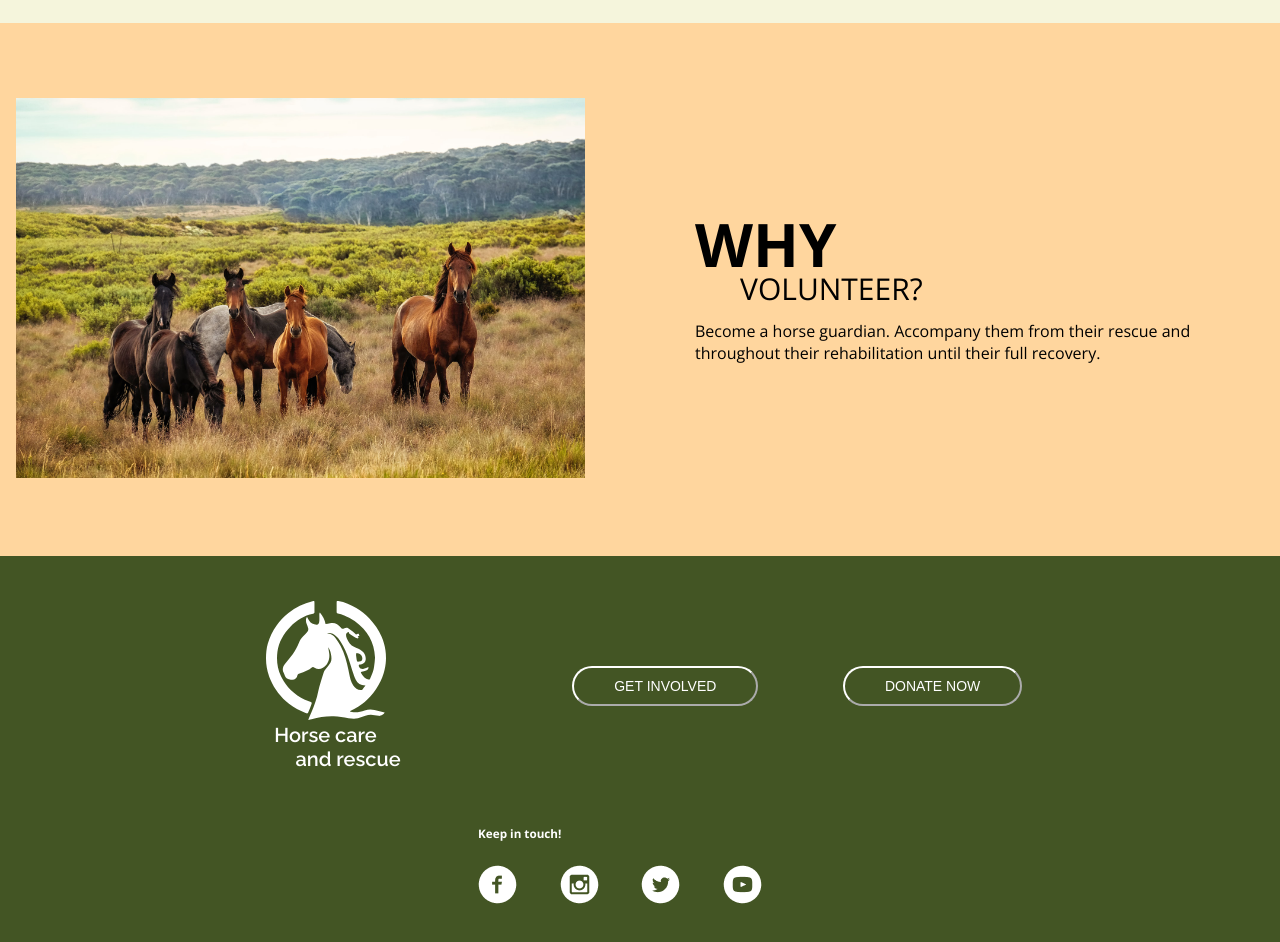
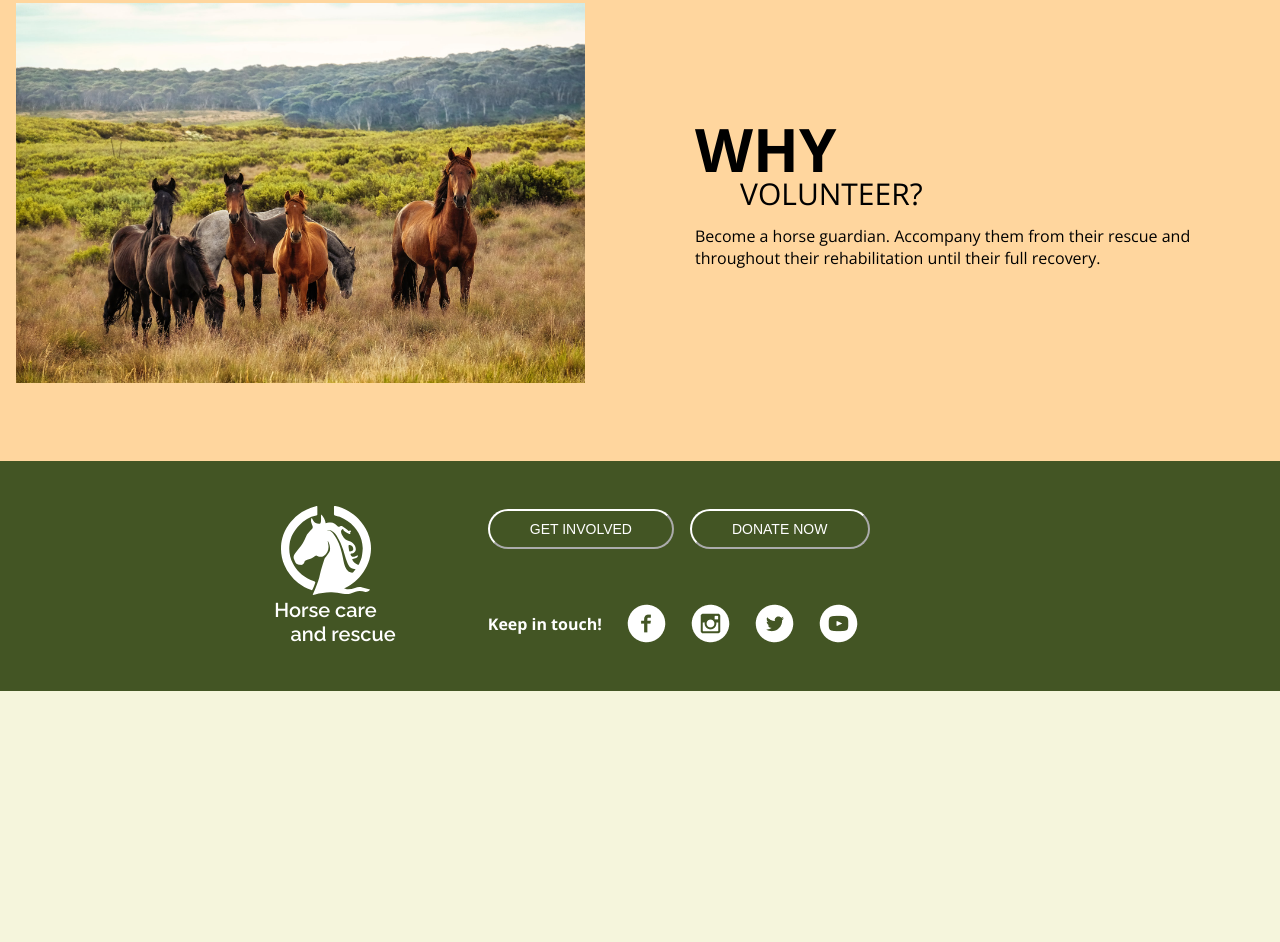
Before and after one commit to mignonemarianam/horse-care, a plain HTML site: page index.html in a window 1280 px wide. Shown: the part 1104-2046 px from the top of the page. After the commit the page ends 1795 px from the top, so only its background shows below. Drawn offline with nearby package versions, Linux system fonts and the light colour scheme.

Commit message:
Footer terminado, headers con img de fondo

```diff
--- a/css/style.css
+++ b/css/style.css
@@ -84,10 +84,13 @@ button {
 
 .header {
   height: 9.5rem;
-  background-color: #000000; /*color temporal para poder visualizar los items*/
   display: flex;
   justify-content: space-around;
   align-items: center;
+  position: absolute;
+  left: 0;
+  right: 0;
+  z-index: 1;
 }
 
 .header__logo-link {
@@ -115,9 +118,6 @@ button {
   padding-left: 2rem;
 }
 
-.header__nav-container {
-}
-
 .header__nav-list {
   display: flex;
   list-style: none;
@@ -125,9 +125,6 @@ button {
   padding: 0;
   gap: 3.5rem;
   font-size: 1.6rem;
-}
-
-.header__nav-list {
 }
 
 @media screen and (max-width: 767px) {
@@ -151,9 +148,6 @@ button {
   .header__nav-list {
     gap: 4rem;
   }
-}
-
-.header__nav-item {
 }
 
 .header__nav-link {
@@ -184,13 +178,12 @@ button {
 }
 
 .footer__subtitle {
-  padding-left: 4.5rem;
+  margin-right: -3.5rem;
 }
 
 .footer__grid {
   display: grid;
   grid-template-columns: repeat(4, 1fr);
-  grid-template-rows: repeat(2, 1fr);
   grid-gap: 1rem;
   max-width: 1440px;
   margin-right: auto;
@@ -199,7 +192,7 @@ button {
   padding-right: 1.6rem;
 }
 
-@media screen and (min-width: 768px) {
+@media screen and (min-width: 481px) {
   .footer__grid {
     grid-template-columns: repeat(8, 1fr);
     justify-content: center;
@@ -212,65 +205,89 @@ button {
 }
 
 .footer__logo img {
-  max-width: 12rem;
+  max-width: 9rem;
   width: 100%;
   height: auto;
 }
 
+@media screen and (min-width: 481px) {
+  .footer__logo {
+    grid-column: 2/4;
+  }
+}
+
 @media screen and (min-width: 768px) {
   .footer__logo {
-    grid-column: 2/4;
-    text-align: center;
+    grid-row: 1/3;
   }
 }
 
 .footer__button {
   grid-column: 3/5;
   display: flex;
-  flex-direction: column;
-  align-items: flex-start;
-  justify-content: space-evenly;
+  flex-direction: row;
+  flex-wrap: wrap;
+  align-items: center;
+  gap: 2.4rem 1.6rem;
+  justify-content: center;
+}
+
+@media screen and (min-width: 481px) {
+  .footer__button {
+    grid-column: 4/9;
+    justify-self: flex-start;
+  }
+}
+
+@media screen and (min-width: 768px) {
+  .footer__button {
+    grid-row: 1/2;
+  }
 }
 
 .footer__cta {
   color: white;
   border-color: #ffffff;
   background-color: transparent;
-}
-
-@media screen and (min-width: 768px) {
-  .footer__button {
-    grid-column: 4/8;
-    grid-row: 1;
-    flex-direction: row;
-    align-items: center;
-  }
+  min-width: 18rem;
+  box-sizing: border-box;
 }
 
 .footer__social-media {
   grid-column: 1/5;
-  grid-row: 2;
-  align-self: center;
   justify-self: center;
+  margin-top: 4rem;
+  gap: 1rem;
+  display: flex;
+  align-items: center;
+}
+
+.footer__social-media h3 {
+  font-size: 1.6rem;
+}
+
+@media screen and (min-width: 481px) {
+  .footer__social-media {
+    grid-column: 1/9;
+    display: flex;
+    align-items: center;
+    justify-self: center;
+    gap: 2.5rem;
+    margin-top: 4rem;
+  }
 }
 
 @media screen and (min-width: 768px) {
   .footer__social-media {
-    grid-column: 2/8;
-    grid-row: 2;
+    grid-row: 2/3;
+    grid-column: 4/9;
+    justify-self: flex-start;
   }
-}
-
-.footer__icon {
-  margin: 2.4rem 4rem 0rem 0rem;
 }
 
 /*********************************/
 /************* INDEX *************/
 /*********************************/
-
-.main {
-}
 
 .grid-container {
   display: grid;
@@ -287,18 +304,13 @@ button {
   background-color: #000;
   max-height: 50rem;
   overflow: hidden;
-}
-
-.front-text-container {
+  filter: brightness(65%);
 }
 
 .front-text-container__text {
   color: #f5f5dc;
   font-weight: 600;
   font-size: 6rem;
-}
-
-.front-text-container {
 }
 
 .front-button-container__cta {
@@ -429,6 +441,7 @@ button {
   width: 100%;
   max-height: 51rem;
   overflow: hidden;
+  filter: brightness(65%);
 }
 
 .article__grid {
--- a/index.html
+++ b/index.html
@@ -112,7 +112,7 @@
     <footer class="footer">
       <div class="footer__grid">
         <div class="footer__logo">
-          <img src="./assets/logo-blanco.svg" alt="White logo" />
+          <img src="../assets/logo-blanco.svg" alt="White logo" />
           <h3 class="footer__title">
             Horse care <br /><span class="footer__subtitle">and rescue</span>
           </h3>
```
Also changed, not shown: pages/contact.html (indentation only), pages/donate.html (indentation only), pages/volunteer.html (indentation only).
